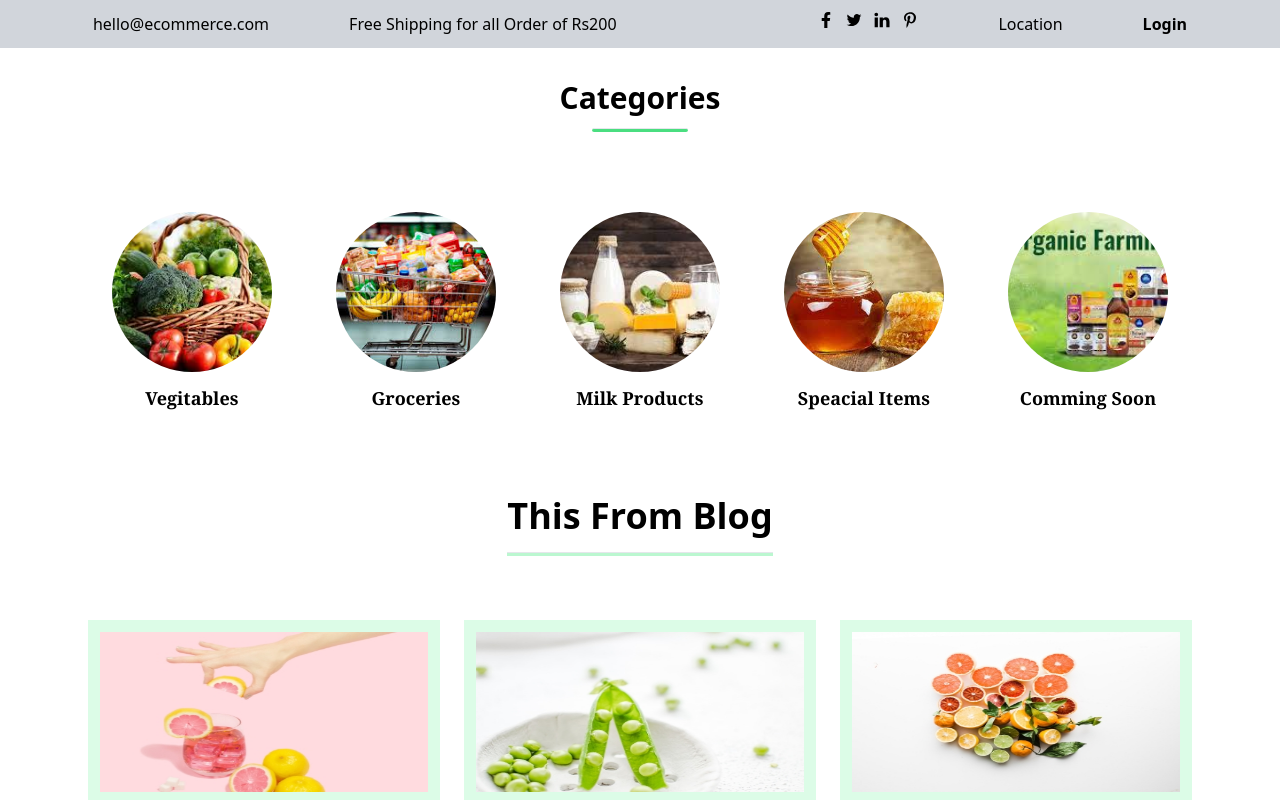
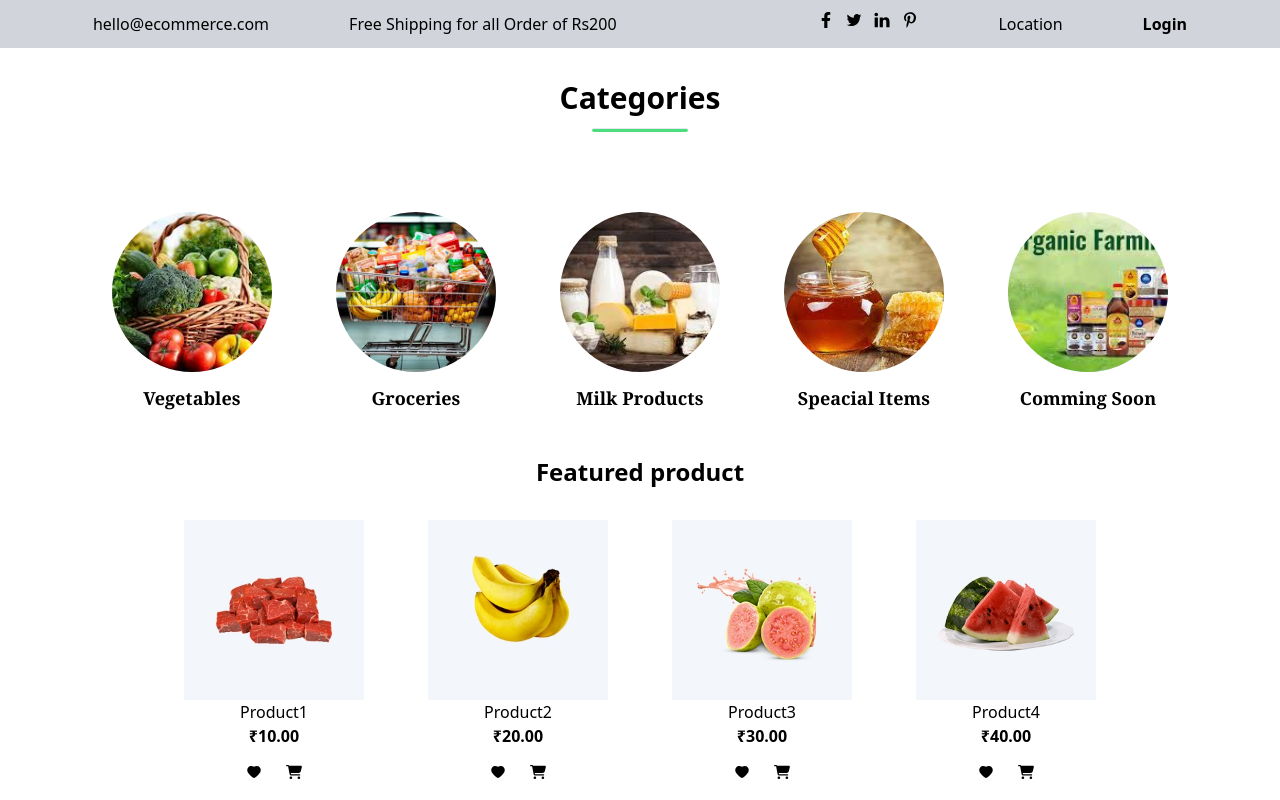
Before and after one commit to Arjun-Rao-student/vite-project, a React (Vite) app: page / in a window 1280 px wide. Shown: the top 800 px of the page. Built offline with nearby package versions, Linux system fonts and the light colour scheme.

Commit message:
add featured images

```diff
--- a/src/App.jsx
+++ b/src/App.jsx
@@ -2,6 +2,7 @@
 
 import Blog from "./component/Blog"
 import Categories from "./component/Categories"
+import Featured from "./component/Featured";
 import Footer from "./component/Footer";
 import Nav from "./component/Nav"
 
@@ -13,6 +14,7 @@ function App() {
     <>
     <Nav/>
      <Categories />
+     <Featured />
       <Blog/>
       <Footer />
       </>
--- a/src/component/Categories.jsx
+++ b/src/component/Categories.jsx
@@ -9,7 +9,7 @@ function Categories() {
             <hr className="mt-3 w-24 h-1 rounded mx-auto bg-green-400"/>
         </div>
       <div className="flex flex-row  justify-center">
-        <Dup_categories img="public/Categories/vegitables.jpeg" alt="mint" name="Vegitables"/>
+        <Dup_categories img="public/Categories/vegitables.jpeg" alt="mint" name="Vegetables"/>
         <Dup_categories img="public/Categories/grocery.jpeg" alt="Grocery" name="Groceries"/>
         <Dup_categories img="public/Categories/milkproducts.jpeg" alt="Milk " name="Milk Products"/>
         <Dup_categories img="public/Categories/rare1jpeg.jpeg" alt="Speacial Items" name="Speacial Items"/>
--- /dev/null
+++ b/src/component/Dup_Featured.jsx
@@ -0,0 +1,27 @@
+import React from 'react'
+import { AiFillHeart } from "react-icons/ai";
+import { FaCartShopping } from "react-icons/fa6";
+function Dup_Featured(props ) {
+  return (
+    <div>
+         <div className='flex flex-row justify-center m-8 gap-x-5 '>
+        <div className='flex flex-col '>
+       <img src={props.img} alt={props.alt} width={180} height={180} />
+        <p className='flex justify-center'>{props.name}</p>
+        <h1 className='flex justify-center font-bold'>₹{props.price} </h1>
+       <div className='flex flex-row justify-center gap-x-4 mt-3'>
+       <button className='p-1 hover:text-green-500'>
+        <AiFillHeart />
+        </button>
+        <button  className='p-1 hover:text-green-500' >
+       <FaCartShopping />
+       </button>
+        </div>
+        </div>
+
+    </div>
+    </div>
+  )
+}
+
+export default Dup_Featured
```
